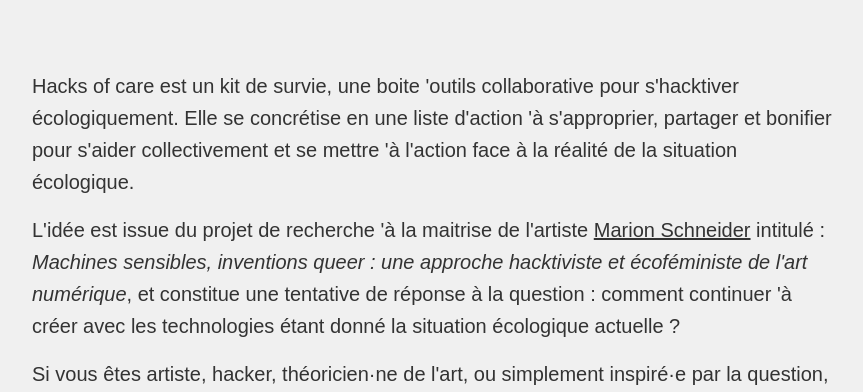
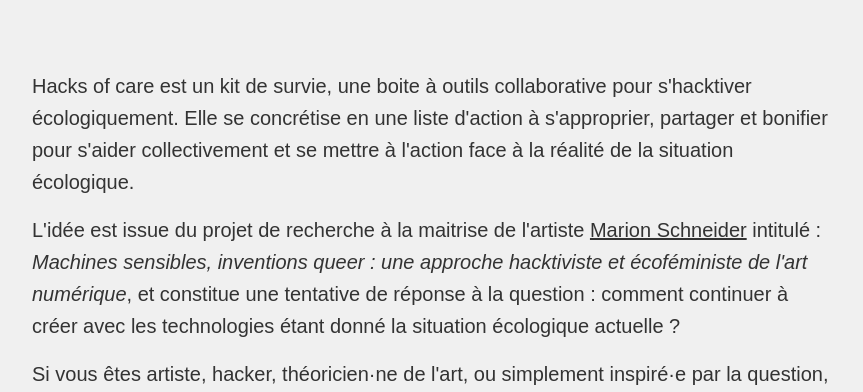
Before and after one commit to noiramschneider/hacksofcare, a Next.js app: page /about in a window 1280 px wide. Shown: the part 225-617 px from the top of the page, without its empty margins (208-1071 px from the left). Built offline with nearby package versions, Linux system fonts and the light colour scheme.

Commit message:
small changes in design

```diff
--- a/src/app/about/page.tsx
+++ b/src/app/about/page.tsx
@@ -20,12 +20,12 @@ export default function About() {
       {/* Contenu principal */}
       <main className="main">
         <p className="paragraph">
-          Hacks of care est un kit de survie, une boite &#39;outils collaborative pour s&#39;hacktiver écologiquement.
-          Elle se concrétise en une liste d&#39;action &#39;à s&#39;approprier, partager et bonifier pour s&#39;aider collectivement
-          et se mettre &#39;à l&#39;action face à la réalité de la situation écologique.
+          Hacks of care est un kit de survie, une boite à outils collaborative pour s&#39;hacktiver écologiquement.
+          Elle se concrétise en une liste d&#39;action à s&#39;approprier, partager et bonifier pour s&#39;aider collectivement
+          et se mettre à l&#39;action face à la réalité de la situation écologique.
         </p>
         <p className="paragraph">
-          L&#39;idée est issue du projet de recherche &#39;à la maitrise de l&#39;artiste{" "}
+          L&#39;idée est issue du projet de recherche à la maitrise de l&#39;artiste{" "}
           <a
             href="https://schneidermarion.net"
             target="_blank"
@@ -35,7 +35,7 @@ export default function About() {
             Marion Schneider
           </a>{" "}
           intitulé&nbsp;: <em>Machines sensibles, inventions queer : une approche hacktiviste et écoféministe de l&#39;art numérique</em>,
-          et constitue une tentative de réponse à la question : comment continuer &#39;à créer avec les technologies étant donné
+          et constitue une tentative de réponse à la question : comment continuer à créer avec les technologies étant donné
           la situation écologique actuelle ?
         </p>
         <p className="paragraph">
--- a/src/app/components/HacksOfCare.tsx
+++ b/src/app/components/HacksOfCare.tsx
@@ -161,7 +161,7 @@ export default function HacksOfCare() {
   if (!isClient) return null;
 
   const isMobile = columns === 1;
-  const gridTop = isMobile ? "10%" : "30%"; // Espace entre le logo et la grille
+  const gridTop = isMobile ? "20%" : "30%"; // Espace entre le logo et la grille
   const gridGap = isMobile ? "0.5rem" : "1rem"; // Espacement entre les hacks
   const gridHeight = isMobile ? "90%" : "65%"; // Sur mobile, plus d'espace en bas pour afficher le dernier hack
 
@@ -241,7 +241,7 @@ export default function HacksOfCare() {
             gridTemplateColumns: `repeat(${columns}, 1fr)`,
             gap: gridGap,
             overflowY: "auto",
-            paddingBottom: "2rem",
+            paddingBottom: "4rem",
             scrollbarWidth: "none",
             msOverflowStyle: "none",
             WebkitMaskImage: "linear-gradient(to bottom, black 0%, black 90%, transparent 100%)",
```
